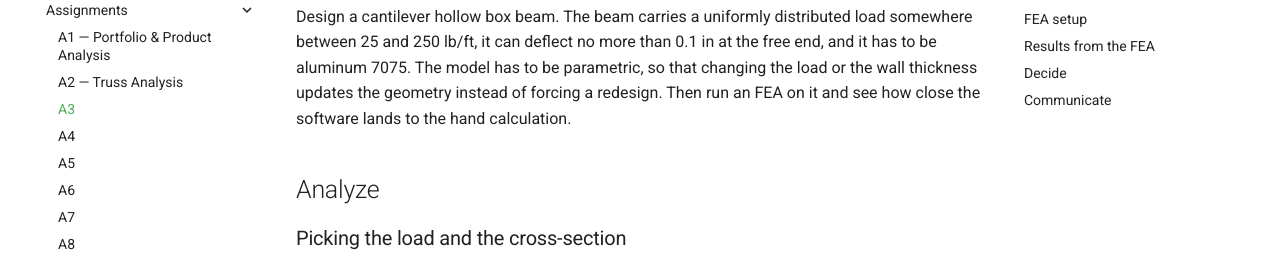
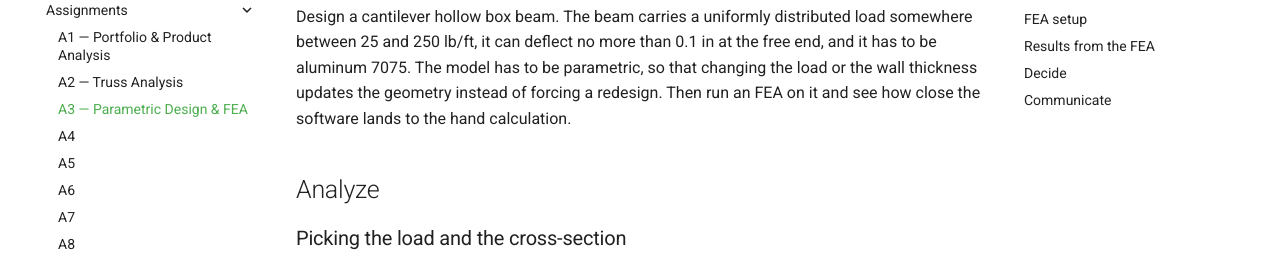
Before and after one commit to shamardlindo1/-megr2157-portfolio, an MkDocs documentation site: the page built from docs/assignments/A03/index.md, in a window 1280 px wide. Shown: the part 227-491 px from the top of the page. Built offline with MkDocs 1.6.1 and Material for MkDocs 9.7.7, drawn with Linux system fonts in a browser that asks for light colours.

Commit message:
Nav: label A3 with its subject

```diff
--- a/mkdocs.yml
+++ b/mkdocs.yml
@@ -18,7 +18,7 @@ nav:
   - Assignments:
       - A1 — Portfolio & Product Analysis: assignments/A01/index.md
       - A2 — Truss Analysis: assignments/A02/index.md
-      - A3: assignments/A03/index.md
+      - A3 — Parametric Design & FEA: assignments/A03/index.md
       - A4: assignments/A04/index.md
       - A5: assignments/A05/index.md
       - A6: assignments/A06/index.md
```
